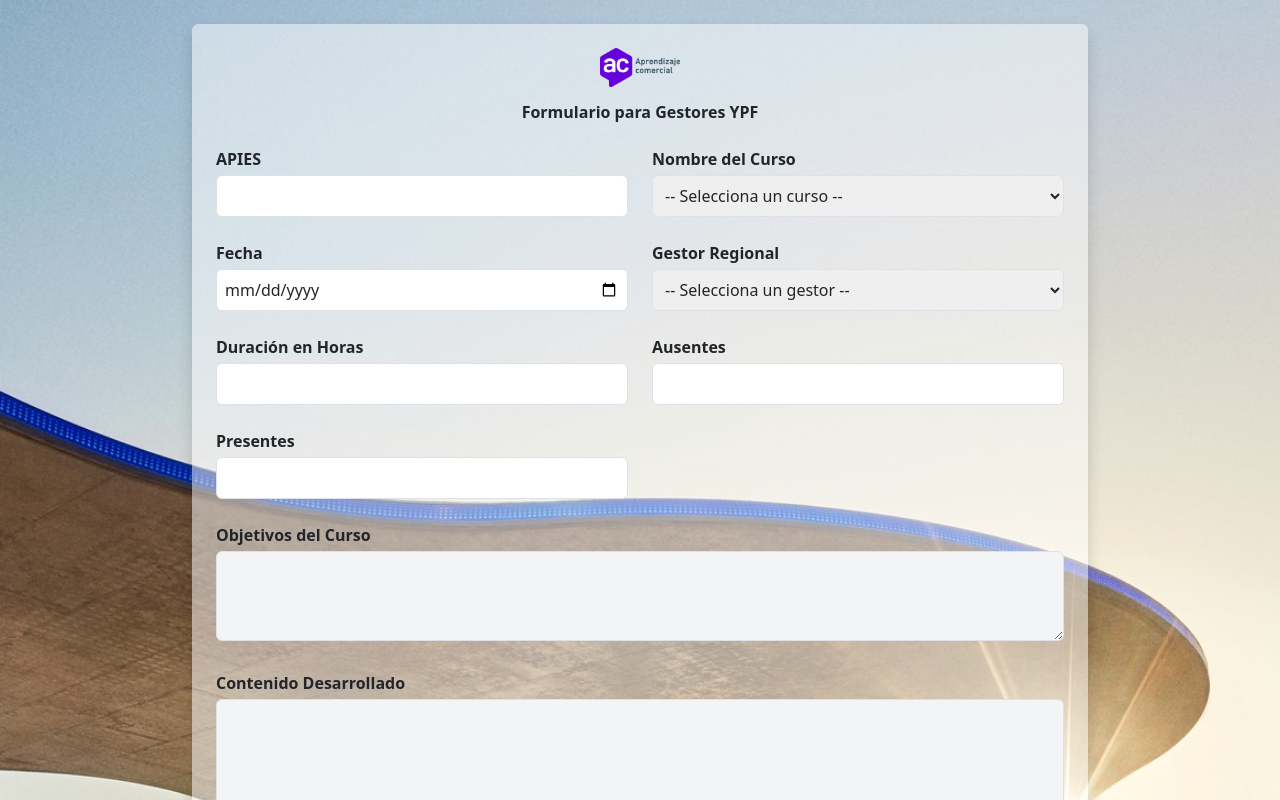
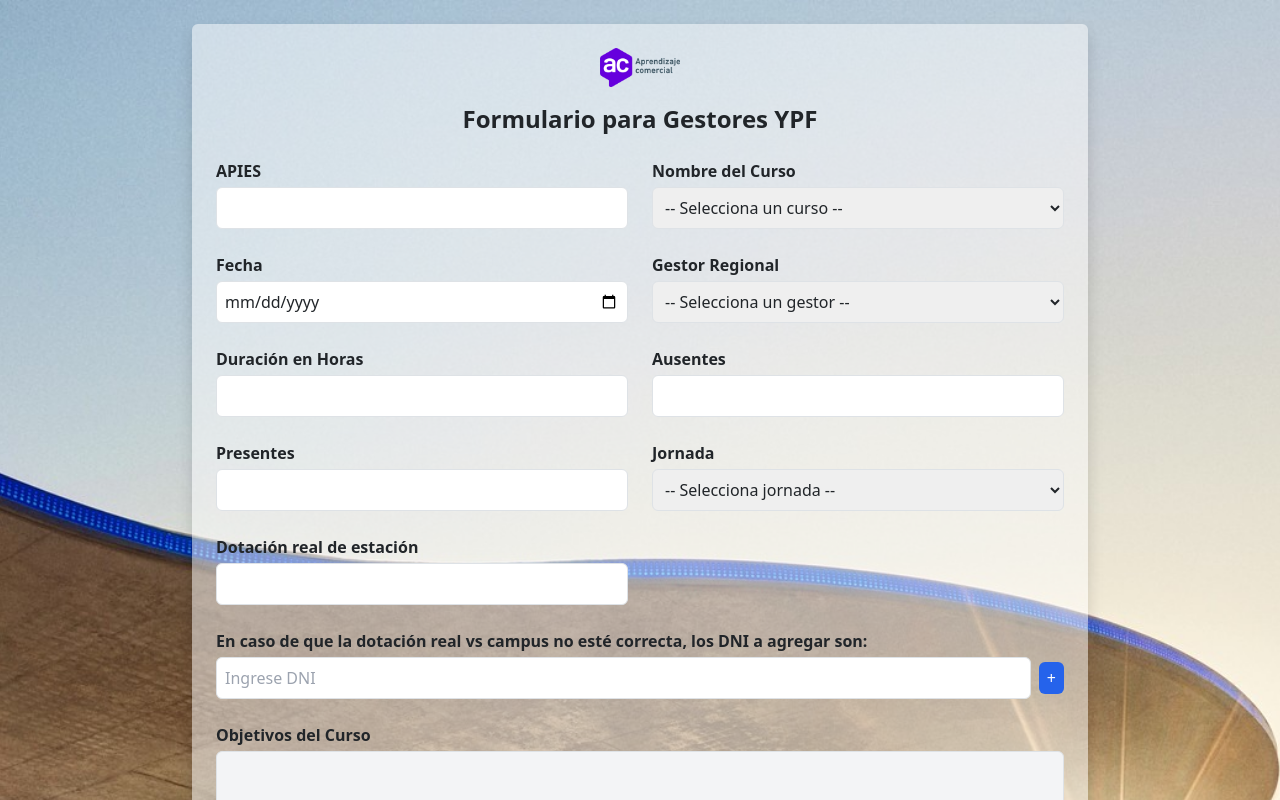
Before and after one commit to regenerik/repomatic-web, a React (Create React App) app: page /form in a window 1280 px wide. Shown: the top 800 px of the page. Built offline with nearby package versions, Linux system fonts and the light colour scheme.

Commit message:
new changes

```diff
--- a/src/components/FormList.jsx
+++ b/src/components/FormList.jsx
@@ -1,10 +1,12 @@
 import React, { useState, useEffect, useContext } from 'react';
 import { Context } from '../js/store/appContext.js';
 import Navbar from './Navbar.jsx';
+import { useNavigate } from 'react-router';
 
 export default function FormsList() {
   const { actions } = useContext(Context);
   const [forms, setForms] = useState([]);
+  const navigate = useNavigate()
 
   useEffect(() => {
     (async () => {
@@ -26,13 +28,31 @@
     }).format(d);
   };
 
+  const handleGoToFormList = () => {
+    navigate('/form')
+  }
+
   return (
     <div>
       <Navbar />
-      <div style={{ display: 'flex', flexDirection: 'column', gap: 10 ,alignItems: 'center',marginTop: 14}}>
+      <div style={{ display: 'flex', flexDirection: 'column', gap: 10, alignItems: 'center', marginTop: 14 }}>
+        <div style={{ display: 'flex', flexDirection: 'row', gap: '12px', justifyContent: 'flex-end' }}>
+          {/* Botón “Llenar formulario” */}
+          <button
+            onClick={handleGoToFormList}
+            style={{
+              padding: '8px 16px',
+              backgroundColor: '#16a34a',
+              color: '#000',
+              border: 'none',
+              borderRadius: 4,
+              cursor: 'pointer'
+            }}
+          >
+            Llenar Formulario
+          </button>
 
-        {/* Botón “Descargar todos” */}
-        <div style={{ display: 'flex', justifyContent: 'flex-end' }}>
+          {/* Botón “Descargar todos” */}
           <button
             onClick={handleDownloadAll}
             style={{
--- a/src/views/Form.jsx
+++ b/src/views/Form.jsx
@@ -1,9 +1,10 @@
 import React, { useState, useEffect, useContext } from 'react';
 import { Context } from '../js/store/appContext.js';
-import logo from '../img/logo.png'
+import logo from '../img/logo.png';
 
 export default function CourseForm() {
-  const { actions } = useContext(Context)
+  const { actions } = useContext(Context);
+
   // Inyectar Tailwind vía CDN
   useEffect(() => {
     const link = document.createElement('link');
@@ -33,18 +34,6 @@
     }
   };
 
-  // const gestoresEmail = {
-  //   'Jose L. Gallucci': 'jose.l.gallucci@ypf.com',
-  //   'Mauricio Cuevas': 'mauricio.cuevas@ypf.com',
-  //   'John Martinez': 'john.martinez@ypf.com',
-  //   'Georgina M. Cutili': 'georgina.m.cutili@ypf.com',
-  //   'Octavio Torres': 'octavio.torres@ypf.com',
-  //   'Fernanda M. Rodriguez': 'fernanda.m.rodriguez@ypf.com',
-  //   'Pablo J. Raggio': 'pablo.j.raggio@ypf.com',
-  //   'Noelia Otarula': 'noelia.otarula@ypf.com',
-  //   'Dante Merluccio': 'dante.merluccio@ypf.com'
-  // };
-
   const gestoresEmail = {
     'Jose L. Gallucci': 'nahuel.paz.cx@gmail.com',
     'Mauricio Cuevas': 'nahuel.paz.cx@gmail.com',
@@ -54,7 +43,7 @@
     'Fernanda M. Rodriguez': 'nahuel.paz.cx@gmail.com',
     'Pablo J. Raggio': 'nahuel.paz.cx@gmail.com',
     'Noelia Otarula': 'nahuel.paz.cx@gmail.com',
-    'Dante Merluccio': 'nahuel.paz.cx@gmail.com'
+    'Dante Merluccio': 'regenerik@gmail.com'
   };
 
   const recomendacionesMapping = {
@@ -84,8 +73,6 @@
     fecha: '',
     gestor: '',
     duracionHoras: '',
-    objetivo: '',
-    contenidoDesarrollado: '',
     ausentes: '',
     presentes: '',
     resultadosLogros: '',
@@ -98,32 +85,34 @@
     otrosAspectos: '',
     firmaFile: null,
     nombreFirma: '',
-    emailGestor: ''
+    emailGestor: '',
+    jornada: '',
+    dotacion_real_estacion: '',
+    dotacion_dni_faltantes: ''
   };
+
   const [formData, setFormData] = useState(initialFormData);
-  // NUEVO: opciones de checkbox según el curso
   const [recommendationsOptions, setRecommendationsOptions] = useState({});
+  const [dniInputs, setDniInputs] = useState(['']);
 
-  // Actualizar objetivo, contenido y recomendaciones
+  // Actualizar objetivo, contenido y recomendaciones cuando cambia el curso
   useEffect(() => {
     if (!formData.curso) return;
     const { objetivo, contenido } = objetivosContenido[formData.curso];
 
-
     const recs = Object.fromEntries(
       Object.entries(recomendacionesMapping).filter(
         ([key]) =>
-          key !== formData.curso &&                               // sale el mismo curso
-          !(formData.curso === 'PEC 2.0' && key === 'PEC 1.0')    // sale PEC 1.0 si estamos en 2.0
+          key !== formData.curso &&
+          !(formData.curso === 'PEC 2.0' && key === 'PEC 1.0')
       )
     );
-
 
     setFormData(prev => ({
       ...prev,
       objetivo,
       contenidoDesarrollado: contenido,
-      recomendaciones: {}    // limpiamos selecciones previas
+      recomendaciones: {}
     }));
     setRecommendationsOptions(recs);
   }, [formData.curso]);
@@ -133,6 +122,15 @@
     if (!formData.gestor) return;
     setFormData(prev => ({ ...prev, emailGestor: gestoresEmail[formData.gestor] }));
   }, [formData.gestor]);
+
+  // Sincronizar DNI faltantes concatenados
+  useEffect(() => {
+    const validDnis = dniInputs.filter(dni => dni && dni.trim() !== '');
+    setFormData(prev => ({
+      ...prev,
+      dotacion_dni_faltantes: validDnis.join(';')
+    }));
+  }, [dniInputs]);
 
   const handleChange = e => {
     const { name, value, type, files } = e.target;
@@ -147,11 +145,23 @@
     setFormData(prev => {
       const recs = { ...prev.recomendaciones };
       if (recs[curso]) {
-        delete recs[curso];            // si ya estaba, lo saco
+        delete recs[curso];
       } else {
-        recs[curso] = recomendacionesMapping[curso]; // si no, lo agrego con el array original
+        recs[curso] = recomendacionesMapping[curso];
       }
       return { ...prev, recomendaciones: recs };
+    });
+  };
+
+  const handleAddDni = () => {
+    setDniInputs(prev => [...prev, '']);
+  };
+
+  const handleDniChange = (index, value) => {
+    setDniInputs(prev => {
+      const newList = [...prev];
+      newList[index] = value;
+      return newList;
     });
   };
 
@@ -171,30 +181,26 @@
       return;
     }
     console.log('Enviando datos:', formData);
-    let result = await actions.sendForm(formData)
+    let result = await actions.sendForm(formData);
     if (result) {
       alert('Formulario enviado con éxito');
       setFormData(initialFormData);
+      setDniInputs(['']);
     } else {
       alert('Error al enviar el formulario');
     }
-
   };
-
 
   return (
     <form onSubmit={handleSubmit} className="max-w-4xl mx-auto p-6 bg-white bg-opacity-50 shadow rounded mt-4 mb-4">
-      <div className="d-flex flex-column align-items-center">
-        <img
-          src={logo}
-          alt="el logo"
-          className="img-fluid w-20 mb-3"
-        />
-        <h1 className="font-size fw-bold">
-          Formulario para Gestores YPF
-        </h1>
+      {/* --- HEADER --- */}
+      <div className="flex flex-col items-center">
+        <img src={logo} alt="el logo" className="w-20 mb-3" />
+        <h1 className="text-2xl font-bold">Formulario para Gestores YPF</h1>
+      </div>
       <br />
-      </div>
+
+      {/* --- GRID PRINCIPAL --- */}
       <div className="grid grid-cols-1 md:grid-cols-2 gap-4">
         {/* APIES */}
         <div>
@@ -290,6 +296,62 @@
             required
           />
         </div>
+        {/* Nueva Jornada */}
+        <div>
+          <label className="block font-semibold mb-1">Jornada</label>
+          <select
+            name="jornada"
+            value={formData.jornada}
+            onChange={handleChange}
+            className="w-full border p-2 rounded"
+            required
+          >
+            <option value="">-- Selecciona jornada --</option>
+            <option value="Mañana">Mañana</option>
+            <option value="Tarde">Tarde</option>
+            <option value="Completa">Completa</option>
+          </select>
+        </div>
+        {/* Nueva Dotación Real */}
+        <div>
+          <label className="block font-semibold mb-1">Dotación real de estación</label>
+          <input
+            type="number"
+            name="dotacion_real_estacion"
+            value={formData.dotacion_real_estacion}
+            onChange={handleChange}
+            className="w-full border p-2 rounded"
+          />
+        </div>
+      </div>
+
+      {/* DNI faltantes dinámicos */}
+      <div className="mt-4">
+        <label className="block font-semibold mb-1">
+          En caso de que la dotación real vs campus no esté correcta, los DNI a agregar son:
+        </label>
+        <div>
+          {dniInputs.map((dni, index) => (
+            <div key={index} className="flex items-center mb-2">
+              <input
+                type="number"
+                value={dni}
+                onChange={e => handleDniChange(index, e.target.value)}
+                className="w-full border p-2 rounded"
+                placeholder="Ingrese DNI"
+              />
+              {index === dniInputs.length - 1 && (
+                <button
+                  type="button"
+                  onClick={handleAddDni}
+                  className="ml-2 px-2 py-1 bg-blue-600 text-white rounded hover:bg-blue-700"
+                >
+                  +
+                </button>
+              )}
+            </div>
+          ))}
+        </div>
       </div>
 
       {/* Objetivos y Contenido */}
@@ -310,7 +372,7 @@
           value={formData.contenidoDesarrollado}
           readOnly
           rows="4"
-          className="w-full border p-2 rounded bg-gray-100"
+          className="w-full border p-2 rounded bg-gray-100 whitespace-pre-line"
         />
       </div>
 
@@ -373,34 +435,33 @@
       {/* Recomendaciones */}
       <div className="mt-4">
         <p className="font-semibold mb-2">Recomendaciones (marcá los cursos)</p>
-        {Object.keys(recommendationsOptions).length === 0 && (
+        {Object.keys(recommendationsOptions).length === 0 ? (
           <p className="text-sm text-gray-600">
             Seleccioná un curso arriba para ver recomendaciones.
           </p>
-        )}
-        {Object.keys(recommendationsOptions).map(curso => (
-          <label key={curso} className="inline-flex items-center mr-6 mb-1">
+        ) : (
+          Object.keys(recommendationsOptions).map(curso => (
+            <div key={curso} className="mb-4 border-l-4 border-blue-300 pl-4">
+              <label className="inline-flex items-center mr-6 mb-1">
                 <input
                   type="checkbox"
                   checked={!!formData.recomendaciones[curso]}
                   onChange={() => handleRecommendationChange(curso)}
                   className="mr-1"
                 />
-            {curso}
+                <span className="font-semibold">{curso}</span>
               </label>
-        ))}
+              <p className="ml-8 text-sm text-gray-700 whitespace-pre-line">
+                {objetivosContenido[curso]?.contenido}
+              </p>
+            </div>
+          ))
+        )}
       </div>
 
-
+      {/* Firma (texto) */}
       <div className="mt-4">
         <label className="block font-semibold mb-1">Firma (Se verá como firma en el pdf resultante.)</label>
-        {/* <input
-          type="file"
-          name="firmaFile"
-          accept="image/*"
-          onChange={handleChange}
-          className="block mb-2"
-        /> */}
         <input
           type="text"
           name="nombreFirma"
```
Lines whose indentation alone changed are shown as unchanged.
